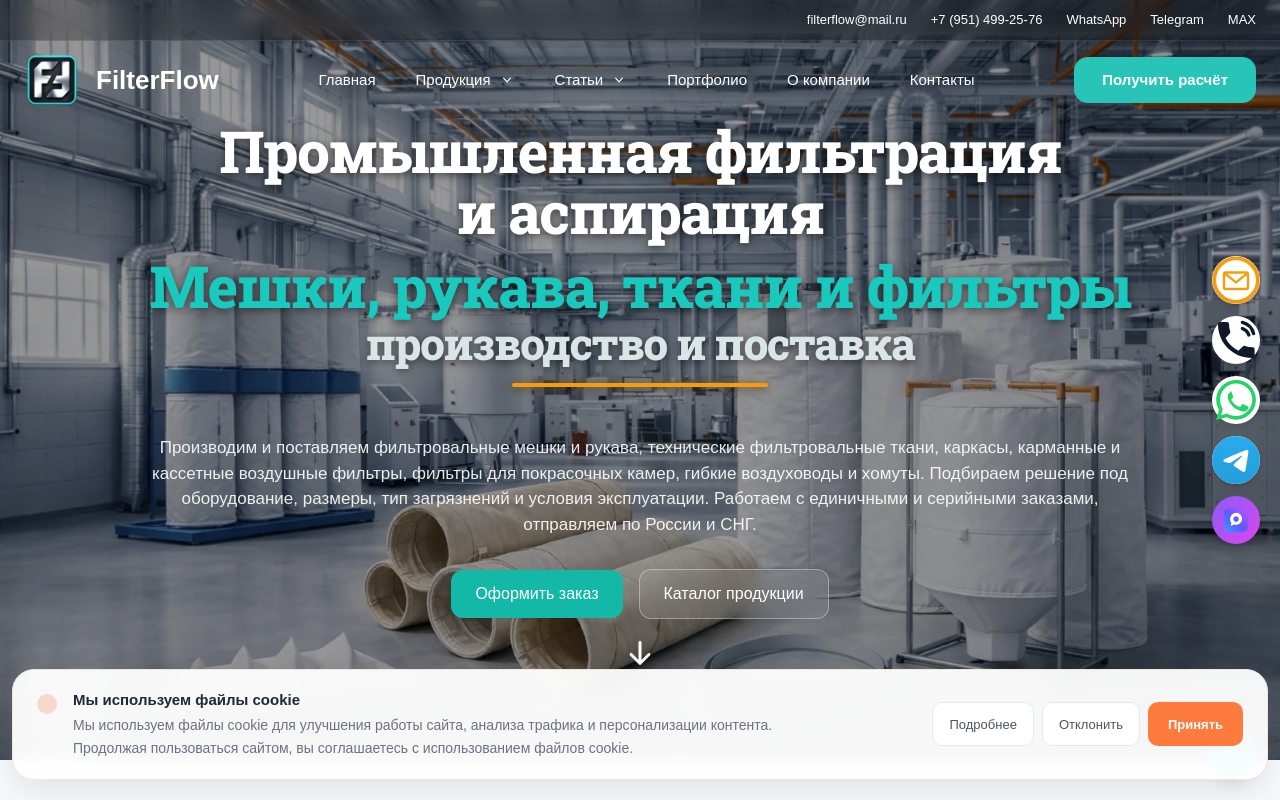
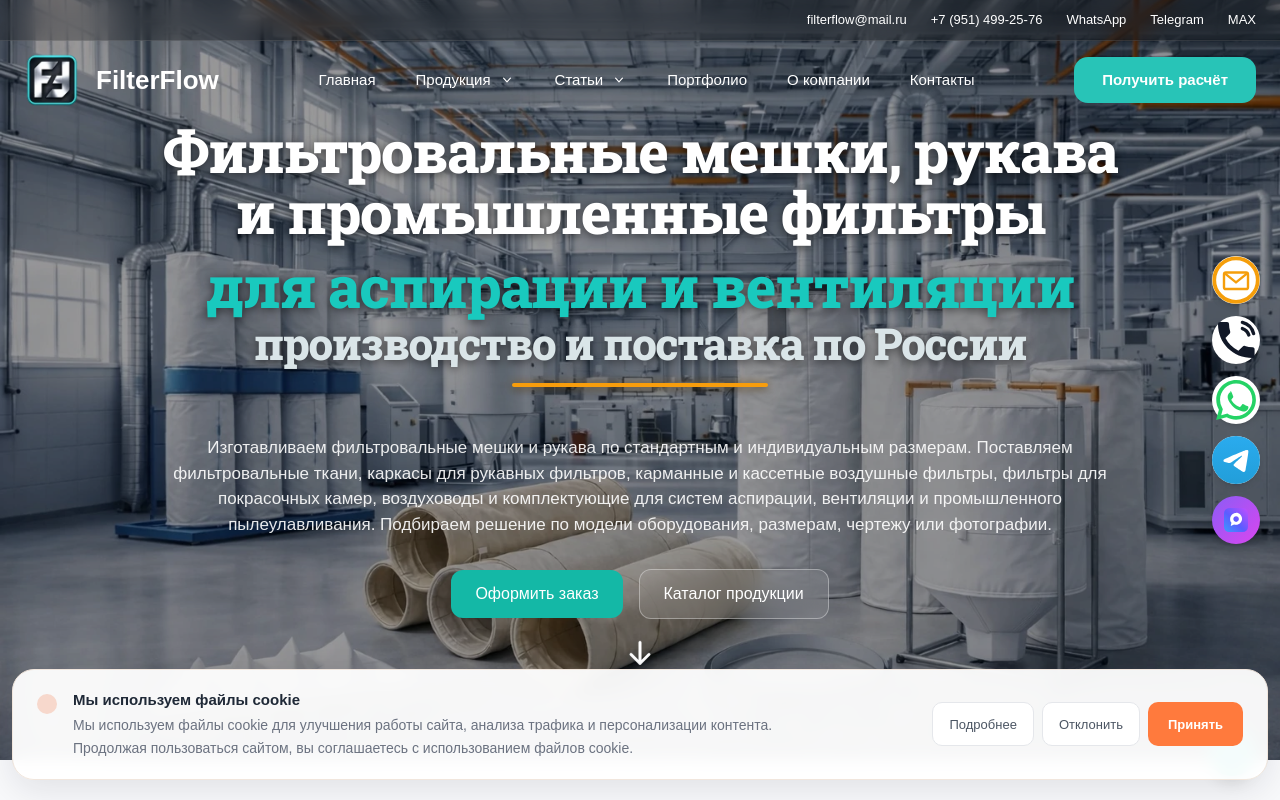
Before and after one commit to karipupkina-ux/filterflow-next, a Next.js app: page / in a window 1280 px wide. Shown: the top 800 px of the page. Built offline with nearby package versions, Linux system fonts and the light colour scheme.

Commit message:
SEO: broaden homepage hero positioning

```diff
--- a/app/components/Hero.tsx
+++ b/app/components/Hero.tsx
@@ -43,13 +43,17 @@ export default function Hero() {
           <h1
             className={`${robotoSlab.className} max-w-[1120px] text-[27px] font-extrabold leading-[1.06] tracking-[-0.025em] drop-shadow-[0_2px_5px_rgba(0,0,0,0.55)] sm:text-[36px] md:text-[46px] lg:text-[58px] ${transitionIn} ${enter} delay-0`}
           >
-            <span className="block text-white">Промышленная фильтрация</span>
-            <span className="block text-white">и аспирация</span>
+            <span className="block text-white">
+              Фильтровальные мешки, рукава
+            </span>
+            <span className="block text-white">
+              и промышленные фильтры
+            </span>
             <span className="mt-2 block text-[#19C9BE] sm:mt-3">
-              Мешки, рукава, ткани и фильтры
+              для аспирации и вентиляции
             </span>
             <span className="mt-1 block text-[0.76em] text-[#DAE5E8]">
-              производство и поставка
+              производство и поставка по России
             </span>
             <span
               className="mx-auto mt-3 block h-1 w-36 rounded-full bg-[#F79D0C] shadow-[0_0_10px_rgba(247,157,12,0.35)] sm:mt-4 sm:w-56 lg:w-64"
@@ -60,11 +64,12 @@ export default function Hero() {
           <p
             className={`mt-10 max-w-[980px] text-[14px] leading-[1.5] text-white/90 sm:mt-11 sm:text-[15px] md:mt-12 md:text-[17px] ${transitionIn} ${enter} delay-[150ms]`}
           >
-            Производим и поставляем фильтровальные мешки и рукава, технические
-            фильтровальные ткани, каркасы, карманные и кассетные воздушные фильтры,
-            фильтры для покрасочных камер, гибкие воздуховоды и хомуты. Подбираем
-            решение под оборудование, размеры, тип загрязнений и условия эксплуатации.
-            Работаем с единичными и серийными заказами, отправляем по России и СНГ.
+            Изготавливаем фильтровальные мешки и рукава по стандартным и индивидуальным
+            размерам. Поставляем фильтровальные ткани, каркасы для рукавных фильтров,
+            карманные и кассетные воздушные фильтры, фильтры для покрасочных камер,
+            воздуховоды и комплектующие для систем аспирации, вентиляции и промышленного
+            пылеулавливания. Подбираем решение по модели оборудования, размерам, чертежу
+            или фотографии.
           </p>
           <div
             className={`mt-6 flex flex-col items-stretch justify-center gap-3 sm:mt-8 sm:flex-row sm:flex-wrap sm:items-center sm:gap-4 ${transitionIn} ${enter} delay-[300ms]`}
```
